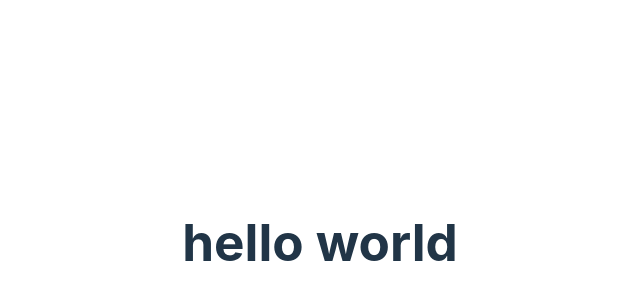
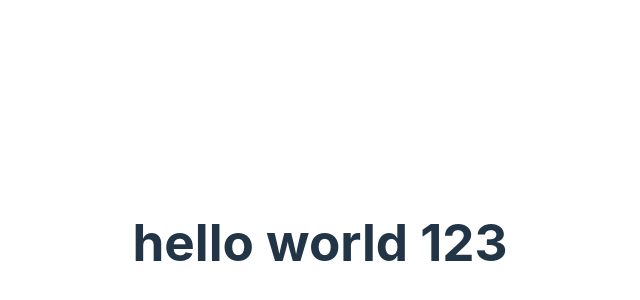
Before and after one commit to Yossi-nordiansah/my_portfolio, a React (Vite) app: page / in a window 1280 px wide. Shown: the part 158-458 px from the top of the page, without its empty margins (320-960 px from the left). Built offline with nearby package versions, Linux system fonts and the light colour scheme.

Commit message:
modified2

```diff
--- a/src/App.jsx
+++ b/src/App.jsx
@@ -8,7 +8,7 @@ function App() {
 
   return (
 <div>
-  <h1>hello world</h1>
+  <h1>hello world 123</h1>
 </div>
   )
 }
```
